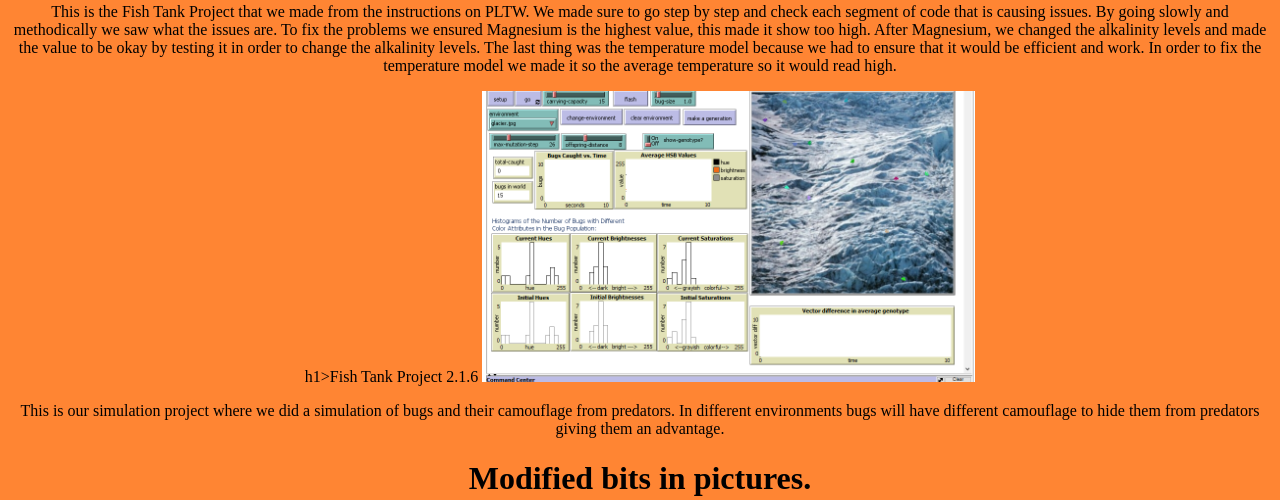
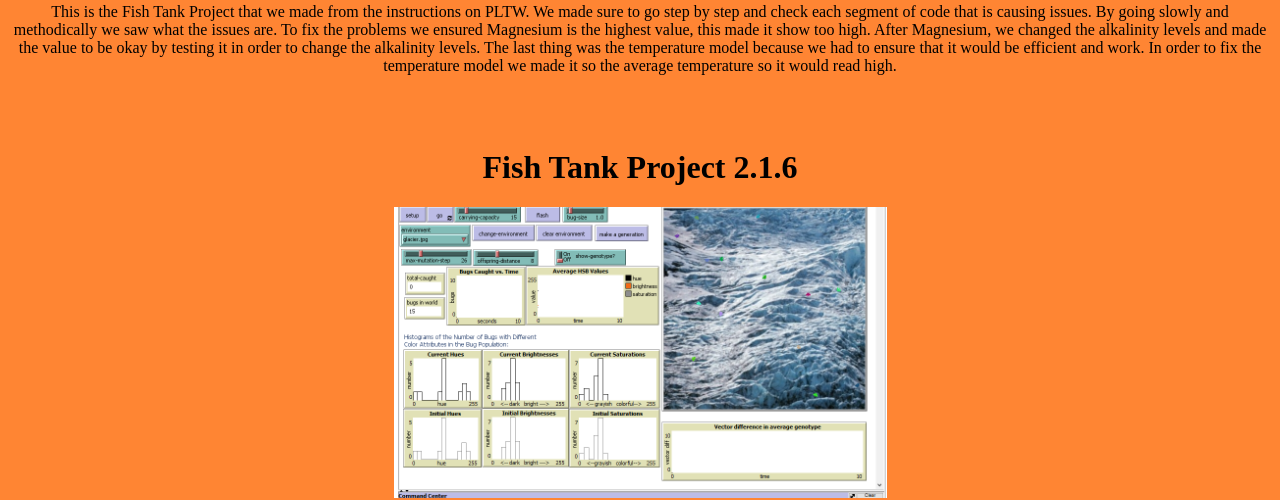
Before and after one commit to LukeFerratt/lukeferratt1.github.io, a plain HTML site: page portfolio.html in a window 1280 px wide. Shown: the part 2669-3169 px from the top of the page. Drawn offline with Linux system fonts and the light colour scheme.

Commit message:
Update portfolio.html

```diff
--- a/portfolio.html
+++ b/portfolio.html
@@ -35,7 +35,9 @@
 	    <img src="Fish.PNG">
 	    <p>This is the Fish Tank Project that we made from the instructions on PLTW. We made sure to go step by step and check each segment of code that is causing issues. By going slowly and methodically we saw what the issues are. To fix the problems we ensured Magnesium is the highest value, this made it show too high.
 After Magnesium, we changed the alkalinity levels and made the value to be okay by testing it in order to change the alkalinity levels. The last thing was the temperature model because we had to ensure that it would be efficient and work. In order to fix the temperature model we made it so the average temperature so it would read high. </p>
-    h1>Fish Tank Project 2.1.6</h1>
+  <br>
+	    <br>
+	    <h1>Fish Tank Project 2.1.6</h1>
 	    <img src="simulation.PNG">
 	    <p>This is our simulation project where we did a simulation of bugs and their camouflage from predators. In different environments bugs will have different camouflage to hide them from predators giving them an advantage. </p>
 
```
